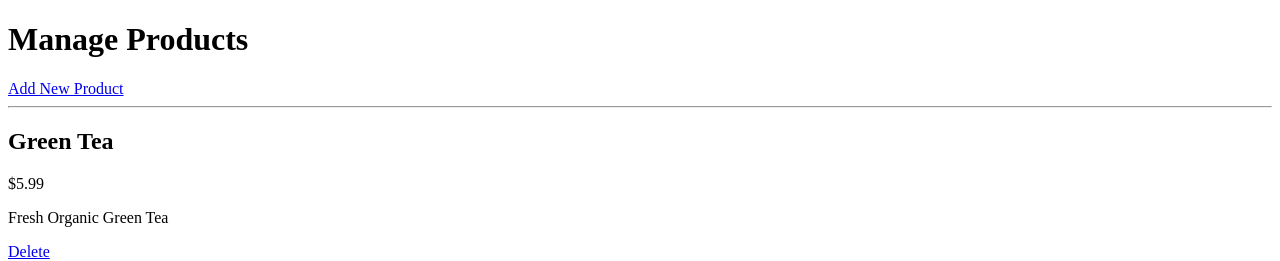
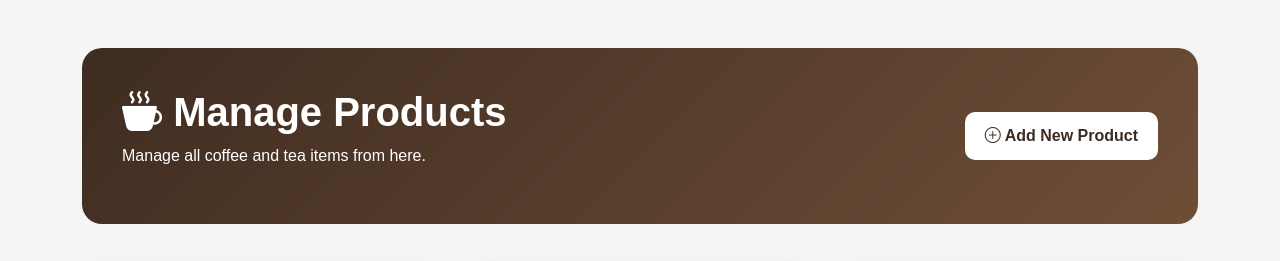
Before and after one commit to masudrananayeem/Cafe-Verse, a Flask app: page /manage-products in a window 1280 px wide. Shown: the top 261 px of the page. Run offline with Flask 3, Linux system fonts and the light colour scheme; data comes from the database, SQL or seed files in the repository.

Commit message:
update the manage product file

```diff
--- a/templates/manage_products.html
+++ b/templates/manage_products.html
@@ -1,39 +1,150 @@
 <!DOCTYPE html>
-<html>
+<html lang="en">
 
 <head>
-    <title>Manage Products</title>
+
+    <meta charset="UTF-8">
+    <meta name="viewport" content="width=device-width, initial-scale=1.0">
+
+    <title>Manage Products | CafeVerse</title>
+
+    <link href="https://cdn.jsdelivr.net/npm/bootstrap@5.3.8/dist/css/bootstrap.min.css" rel="stylesheet">
+
+    <link rel="stylesheet"
+        href="https://cdn.jsdelivr.net/npm/bootstrap-icons@1.13.1/font/bootstrap-icons.min.css">
+
+    <style>
+        body {
+            background: #f5f5f5;
+            font-family: 'Poppins', sans-serif;
+        }
+
+        .top-section {
+            background: linear-gradient(135deg, #3e2c21, #6f4e37);
+            color: white;
+            padding: 40px;
+            border-radius: 20px;
+            margin-bottom: 40px;
+        }
+
+        .top-section h1 {
+            font-weight: 700;
+        }
+
+        .add-btn {
+            background: #fff;
+            color: #3e2c21;
+            font-weight: 600;
+            border-radius: 10px;
+            padding: 12px 20px;
+            text-decoration: none;
+            transition: .3s;
+        }
+
+        .add-btn:hover {
+            background: #f0f0f0;
+            transform: translateY(-3px);
+        }
+
+        .product-card {
+            border: none;
+            border-radius: 20px;
+            overflow: hidden;
+            transition: .3s;
+            box-shadow: 0 4px 15px rgba(0,0,0,.08);
+        }
+
+        .product-card:hover {
+            transform: translateY(-8px);
+            box-shadow: 0 8px 25px rgba(0,0,0,.15);
+        }
+
+        .product-card img {
+            height: 220px;
+            object-fit: cover;
+        }
+
+        .price {
+            color: #6f4e37;
+            font-size: 24px;
+            font-weight: 700;
+        }
+
+        .delete-btn {
+            width: 100%;
+            border-radius: 10px;
+        }
+    </style>
+
 </head>
 
 <body>
 
-<h1>Manage Products</h1>
+<div class="container py-5">
 
-<a href="/add-product">
-    Add New Product
-</a>
+    <div class="top-section d-flex justify-content-between align-items-center">
 
-<hr>
+        <div>
+            <h1><i class="bi bi-cup-hot-fill"></i> Manage Products</h1>
+            <p>Manage all coffee and tea items from here.</p>
+        </div>
 
-{% for product in products %}
+        <a href="/add-product" class="add-btn">
+            <i class="bi bi-plus-circle"></i> Add New Product
+        </a>
 
-<div>
+    </div>
 
-    <h2>{{ product[1] }}</h2>
+    <div class="row g-4">
 
-    <p>${{ product[2] }}</p>
+        {% for product in products %}
 
-    <p>{{ product[3] }}</p>
+        <div class="col-lg-4 col-md-6">
 
-    <a href="/delete-product/{{ product[0] }}">
-        Delete
-    </a>
+            <div class="card product-card">
+
+                <img src="https://images.unsplash.com/photo-1511920170033-f8396924c348?w=800"
+                    class="card-img-top">
+
+                <div class="card-body">
+
+                    <h3 class="card-title">
+                        {{ product[1] }}
+                    </h3>
+
+                    <h4 class="price">
+                        ${{ product[2] }}
+                    </h4>
+
+                    <p class="card-text text-muted">
+                        {{ product[3] }}
+                    </p>
+
+                    <div class="d-grid gap-2">
+
+                        <a href="/delete-product/{{ product[0] }}"
+                           class="btn btn-danger delete-btn">
+
+                            <i class="bi bi-trash-fill"></i>
+                            Delete Product
+
+                        </a>
+
+                    </div>
+
+                </div>
+
+            </div>
+
+        </div>
+
+        {% endfor %}
+
+    </div>
 
 </div>
 
-<hr>
-
-{% endfor %}
+<script src="https://cdn.jsdelivr.net/npm/bootstrap@5.3.8/dist/js/bootstrap.bundle.min.js"></script>
 
 </body>
 </html>
```
